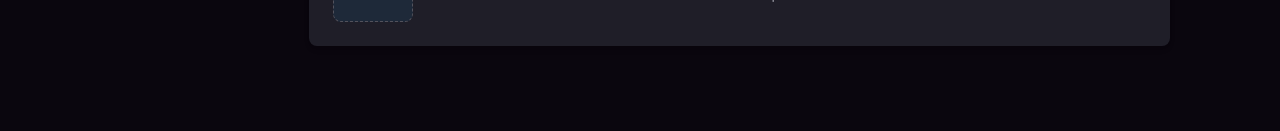
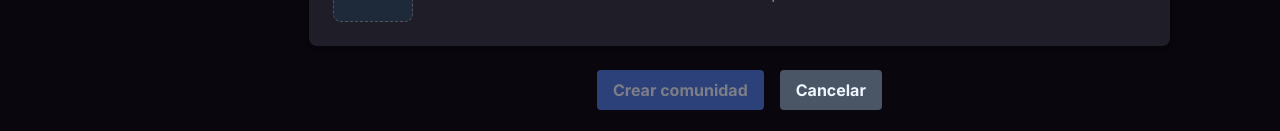
Before and after one commit to Star7-jpg/KnowordKiwi_Frontend, a Next.js app: page /communities/create in a window 1280 px wide. Shown: the part 927-1058 px from the top of the page. Before the commit the page ends 997 px from the top, so only its background shows below. Built offline with nearby package versions, Linux system fonts and the light colour scheme; no server answers.

Commit message:
feat: ui para el registro de comunidad finalizado

```diff
--- a/app/communities/create/page.tsx
+++ b/app/communities/create/page.tsx
@@ -2,6 +2,13 @@
 import { useState } from "react";
 import { Field, Fieldset, Input, Label, Legend } from "@headlessui/react";
 import { ImageIcon } from "lucide-react";
+import { useRouter } from "next/navigation";
+import { z } from "zod";
+import { createCommunitySchema } from "../schemas";
+import { useForm } from "react-hook-form";
+import { zodResolver } from "@hookform/resolvers/zod";
+
+type CreateCommunityPageData = z.infer<typeof createCommunitySchema>;
 
 export default function CreateCommunityPage() {
   const [tags, setTags] = useState<string[]>([]);
@@ -9,6 +16,19 @@ export default function CreateCommunityPage() {
   const [headerPreview, setHeaderPreview] = useState<string | null>(null);
   const [avatarPreview, setAvatarPreview] = useState<string | null>(null);
   const maxTags = 5;
+  const router = useRouter();
+  const {
+    register,
+    handleSubmit,
+    watch,
+    formState: { errors, isValid },
+  } = useForm<CreateCommunityPageData>({
+    resolver: zodResolver(createCommunitySchema),
+    mode: "onTouched",
+  });
+
+  watch("title");
+  watch("description");
 
   const handleImageChange = (
     e: React.ChangeEvent<HTMLInputElement>,
@@ -38,10 +58,24 @@ export default function CreateCommunityPage() {
     setTags((prev) => prev.filter((t) => t !== tagToRemove));
   }
 
+  function submitCreateCommunityForm(data: CreateCommunityPageData) {
+    // Aquí iría la lógica para enviar los datos al backend
+    console.log("Datos de la comunidad:", data);
+    console.log("Etiquetas:", tags);
+    console.log("Cabecera:", headerPreview);
+    console.log("Avatar:", avatarPreview);
+
+    // Redirigir a la página de comunidades después de crear
+    // router.push("/communities");
+  }
+
   return (
     <div className="min-h-screen p-6">
       <h1 className="text-2xl font-bold mb-6 text-white">Crear Comunidad</h1>
-      <form className="space-y-6">
+      <form
+        className="space-y-6"
+        onSubmit={handleSubmit(submitCreateCommunityForm)}
+      >
         {/* Información de la comunidad */}
         <Fieldset className="bg-bg-gray rounded-lg shadow-md p-6 w-5/6 mx-auto">
           <Legend className="text-lg font-semibold text-white mb-1">
@@ -59,8 +93,12 @@ export default function CreateCommunityPage() {
             <Input
               type="text"
               placeholder="Ej. Matemáticas y física"
-              className="w-full px-4 py-2 rounded-lg bg-gray-800 text-white placeholder-gray-400 focus:outline-none focus:ring-2 focus:ring-gray-600"
+              className={`w-full px-4 py-2 rounded-lg bg-gray-800 text-white placeholder-gray-400 focus:outline-none focus:ring-2 focus:ring-gray-600 ${errors.title ? "border-text-error focus:border-text-error focus:ring-red-500" : "border-gray-300 focus:ring-secondary focus:border-secondary"}`}
+              {...register("title")}
             />
+            {errors.title && (
+              <p className="text-error text-sm mt-1">{errors.title.message}</p>
+            )}
           </Field>
 
           <Field>
@@ -70,8 +108,14 @@ export default function CreateCommunityPage() {
             <Input
               type="text"
               placeholder="Ej. Un lugar para discutir y aprender sobre matemáticas y física."
-              className="w-full px-4 py-2 rounded-lg bg-gray-800 text-white placeholder-gray-400 focus:outline-none focus:ring-2 focus:ring-gray-600"
+              className={`w-full px-4 py-2 rounded-lg bg-gray-800 text-white placeholder-gray-400 focus:outline-none focus:ring-2 focus:ring-gray-600 ${errors.description ? "border-text-error focus:border-text-error focus:ring-red-500" : "border-gray-300 focus:ring-secondary focus:border-secondary"}`}
+              {...register("description")}
             />
+            {errors.description && (
+              <p className="text-error text-sm mt-1">
+                {errors.description.message}
+              </p>
+            )}
           </Field>
         </Fieldset>
 
@@ -191,6 +235,23 @@ export default function CreateCommunityPage() {
             </label>
           </div>
         </Fieldset>
+        {/* Botón de creación */}
+        <div className="flex mt-6 justify-center">
+          <button
+            type="submit"
+            className="px-4 py-2 bg-primary text-color-text font-bold rounded hover:bg-primary-hover transition duration-300 disabled:opacity-50 disabled:cursor-not-allowed"
+            disabled={!isValid || tags.length < 3}
+          >
+            Crear comunidad
+          </button>
+          <button
+            type="button"
+            onClick={() => router.push("/communities")}
+            className="px-4 py-2 bg-gray-600 text-color-text font-bold rounded hover:bg-gray-700 transition duration-300 ml-4"
+          >
+            Cancelar
+          </button>
+        </div>
       </form>
     </div>
   );
--- /dev/null
+++ b/app/communities/schemas.ts
@@ -0,0 +1,13 @@
+import {z} from "zod";
+
+// Este esquema define las reglas de validación para el formulario de creación de comunidad
+export const createCommunitySchema = z.object({
+  title: z
+    .string()
+    .min(3, "El título debe tener al menos 3 caracteres.")
+    .max(50, "El título no puede tener más de 50 caracteres."),
+  description: z
+    .string()
+    .min(3, "La descripción debe tener al menos 3 caracteres.")
+    .max(500, "La descripción no puede tener más de 500 caracteres."),
+});
```
